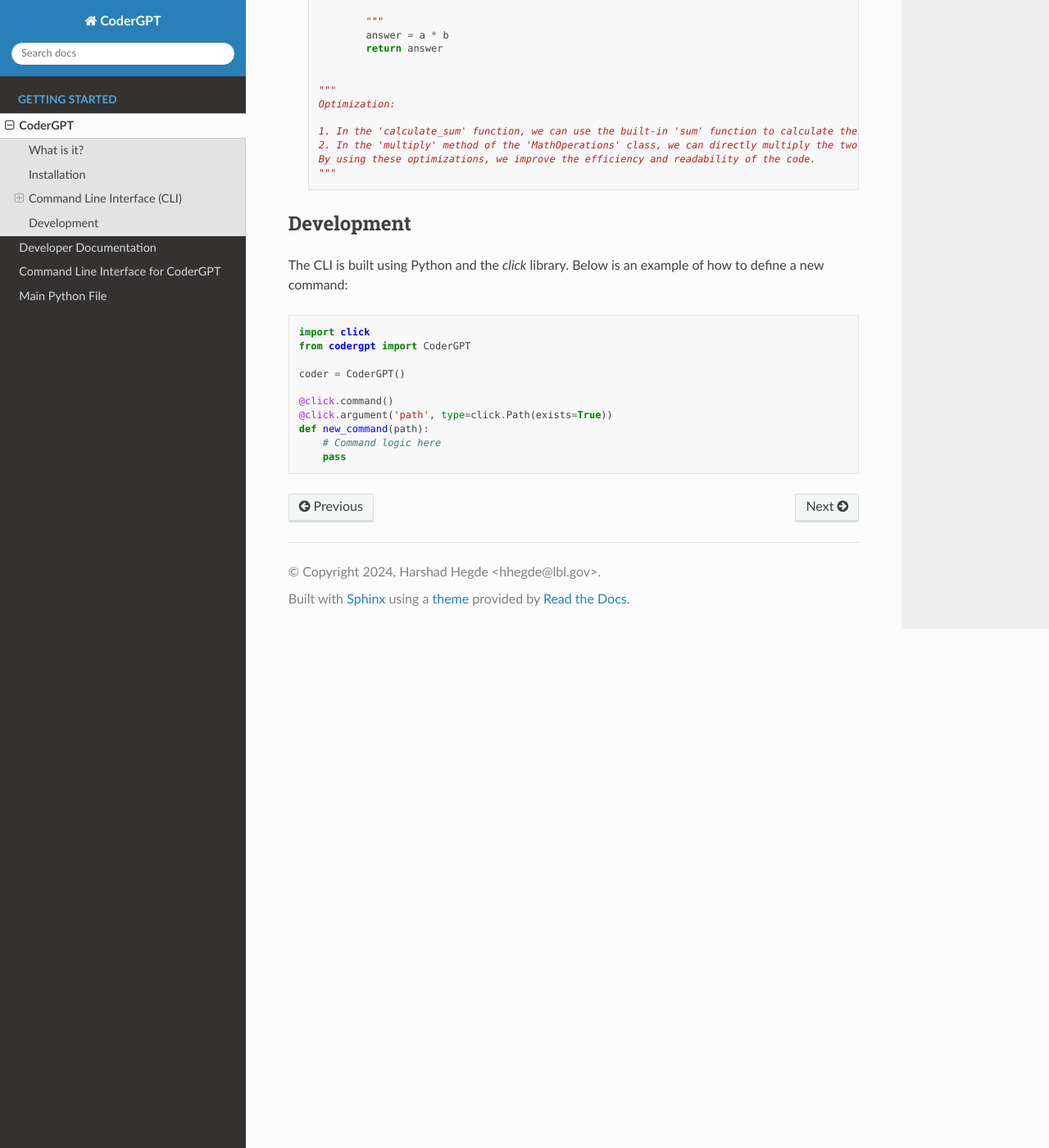
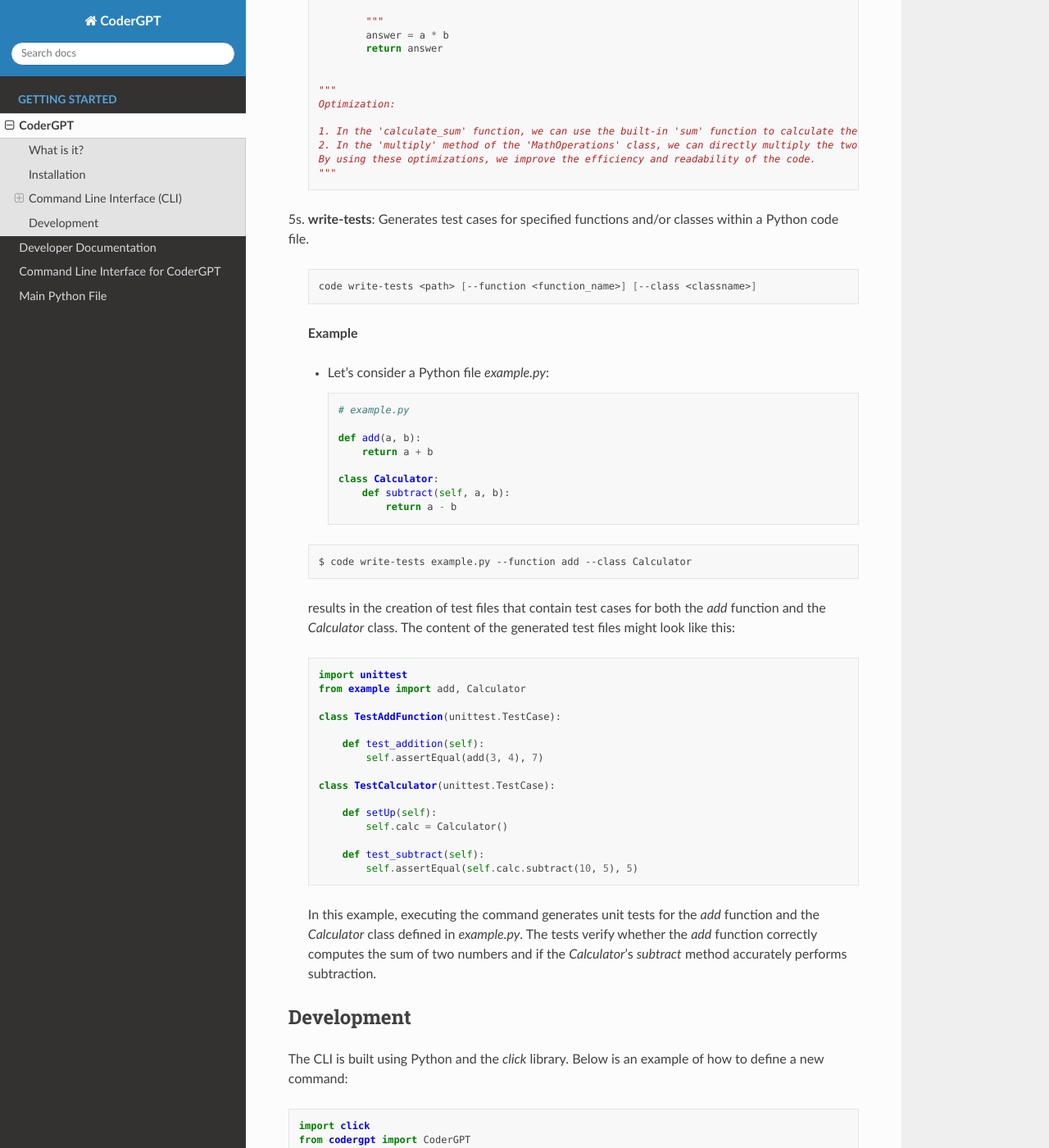
Before and after one commit to hrshdhgd/CoderGPT, a Sphinx documentation site: the page built from docs/description.rst, in a window 1280 px wide and 1400 px high, scrolled down 3451 px. Shown: the whole window at 82% size. Built offline with Sphinx 7.4.7 and the Read the Docs theme 2.0.0, drawn with Linux system fonts in a browser that asks for light colours; pages that are not in the unit, such as notebooks, are missing from menus.

Commit message:
Added documentation

```diff
--- a/docs/description.rst
+++ b/docs/description.rst
@@ -202,6 +202,52 @@
         By using these optimizations, we improve the efficiency and readability of the code.
         """
 
+5s. **write-tests**: Generates test cases for specified functions and/or classes within a Python code file.
+
+   .. code-block:: shell
+
+       code write-tests <path> [--function <function_name>] [--class <classname>]
+
+   **Example**
+
+   - Let's consider a Python file `example.py`:
+
+     .. code-block:: python
+
+        # example.py
+
+        def add(a, b):
+            return a + b
+
+        class Calculator:
+            def subtract(self, a, b):
+                return a - b
+
+   .. code-block:: shell
+
+       $ code write-tests example.py --function add --class Calculator
+
+   results in the creation of test files that contain test cases for both the `add` function and the `Calculator` class. The content of the generated test files might look like this:
+
+   .. code-block:: python
+
+        import unittest
+        from example import add, Calculator
+
+        class TestAddFunction(unittest.TestCase):
+
+            def test_addition(self):
+                self.assertEqual(add(3, 4), 7)
+
+        class TestCalculator(unittest.TestCase):
+
+            def setUp(self):
+                self.calc = Calculator()
+
+            def test_subtract(self):
+                self.assertEqual(self.calc.subtract(10, 5), 5)
+
+   In this example, executing the command generates unit tests for the `add` function and the `Calculator` class defined in `example.py`. The tests verify whether the `add` function correctly computes the sum of two numbers and if the `Calculator`'s `subtract` method accurately performs subtraction.
 
 Development
 -----------
```
Also changed, not shown: README.md (+44 -0 lines), docs/test.rst (added, +30 -0 lines), 2 other files.
